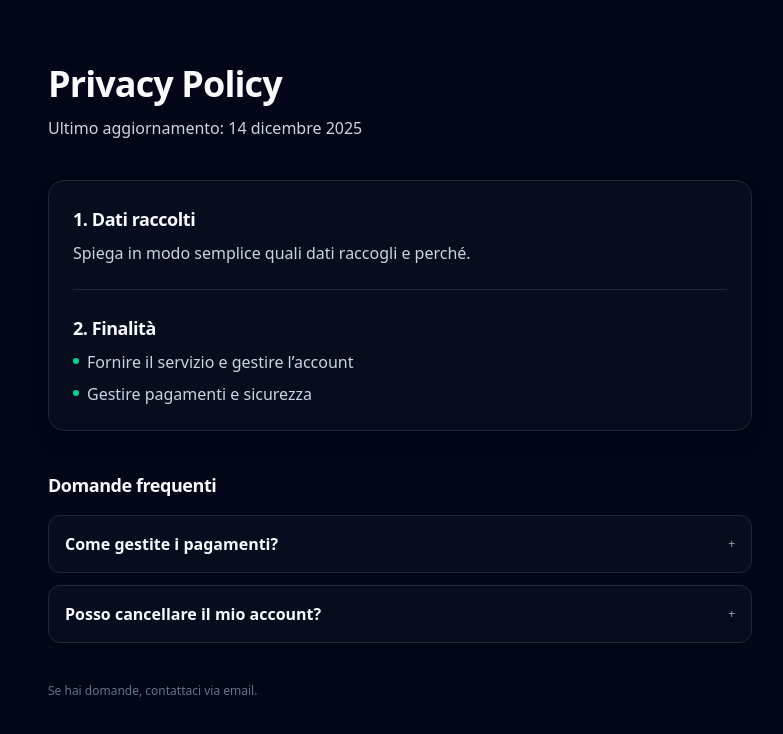
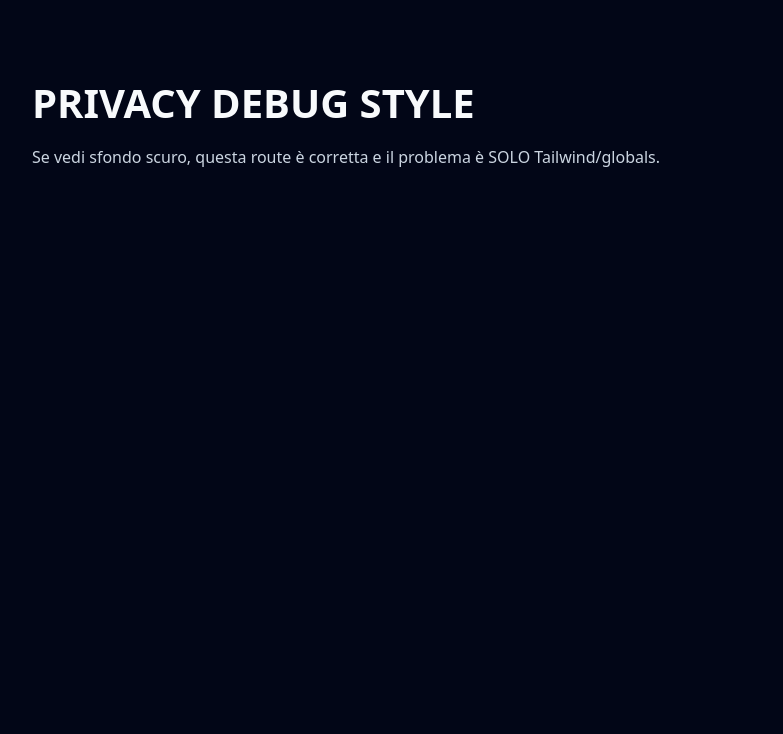
Before and after one commit to mregaz/ifinditforyou-new, a Next.js app: page /privacy in a window 1280 px wide. Shown: the top 734 px of the page, without its empty margins (240-1023 px from the left). Built offline with nearby package versions, Linux system fonts and the light colour scheme.

Commit message:
NUOVA CONF PER TALLWID

```diff
--- a/app/globals.css
+++ b/app/globals.css
@@ -1,16 +1,17 @@
-/* app/globals.css */
-@import "tailwindcss";
-
+@tailwind base;
+@tailwind components;
+@tailwind utilities;
 
 html,
 body {
+  height: 100%;
   margin: 0;
   padding: 0;
+}
+
+body {
   font-family: system-ui, -apple-system, BlinkMacSystemFont, "Segoe UI",
     sans-serif;
-    background-color: transparent;
-  color: inherit;
-
 }
 
 a {
--- a/app/layout.tsx
+++ b/app/layout.tsx
@@ -6,8 +6,10 @@ export default function RootLayout({
   children: React.ReactNode;
 }) {
   return (
-    <html lang="en">
-      <body>{children}</body>
+    <html lang="it">
+      <body className="min-h-screen bg-slate-950 text-slate-50 antialiased">
+        {children}
+      </body>
     </html>
   );
 }
--- a/app/privacy/page.tsx
+++ b/app/privacy/page.tsx
@@ -1,55 +1,14 @@
-import LegalPageShell from "@/components/LegalPageShell";
-
-export default function PrivacyPage() {
+export default function PrivacyDebugStyle() {
   return (
-    <LegalPageShell
-      title="Privacy Policy"
-      updatedAt="14 dicembre 2025"
-      sections={[
-        {
-          title: "1. Dati raccolti",
-          body: (
-            <p>
-              Spiega in modo semplice quali dati raccogli e perché.
-            </p>
-          ),
-        },
-        {
-          title: "2. Finalità",
-          body: (
-            <ul className="mt-2 space-y-2">
-              <li className="flex gap-2">
-                <span className="mt-2 h-1.5 w-1.5 rounded-full bg-emerald-400" />
-                <span>Fornire il servizio e gestire l’account</span>
-              </li>
-              <li className="flex gap-2">
-                <span className="mt-2 h-1.5 w-1.5 rounded-full bg-emerald-400" />
-                <span>Gestire pagamenti e sicurezza</span>
-              </li>
-            </ul>
-          ),
-        },
-      ]}
-      faqTitle="Domande frequenti"
-      faq={[
-        {
-          q: "Come gestite i pagamenti?",
-          a: (
-            <p>
-              I pagamenti sono gestiti da Stripe. Noi non salviamo i dati della carta.
-            </p>
-          ),
-        },
-        {
-          q: "Posso cancellare il mio account?",
-          a: (
-            <p>
-              Sì. Dalla dashboard puoi eliminare l’account (azione irreversibile).
-            </p>
-          ),
-        },
-      ]}
-      footerNote={<>Se hai domande, contattaci via email.</>}
-    />
+    <div style={{ minHeight: "100vh", background: "#020617", color: "#f8fafc" }}>
+      <main style={{ maxWidth: 768, margin: "0 auto", padding: "48px 16px" }}>
+        <h1 style={{ fontSize: 40, fontWeight: 800, marginBottom: 12 }}>
+          PRIVACY DEBUG STYLE
+        </h1>
+        <p style={{ color: "#cbd5e1", fontSize: 16 }}>
+          Se vedi sfondo scuro, questa route è corretta e il problema è SOLO Tailwind/globals.
+        </p>
+      </main>
+    </div>
   );
 }
```
